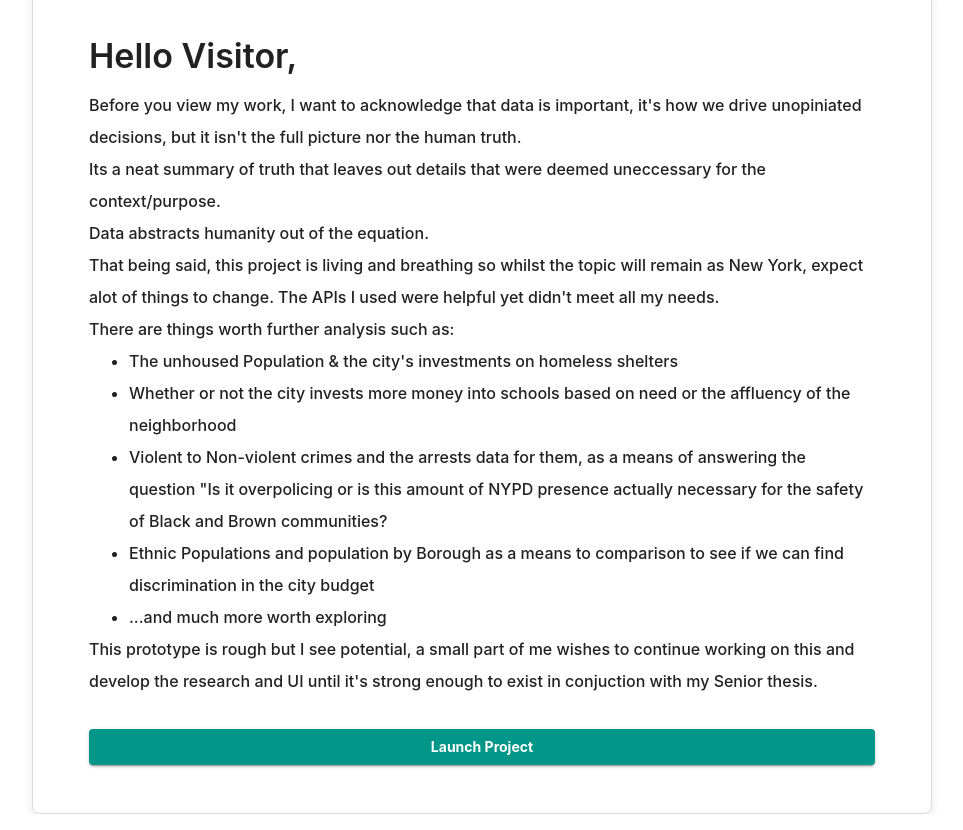
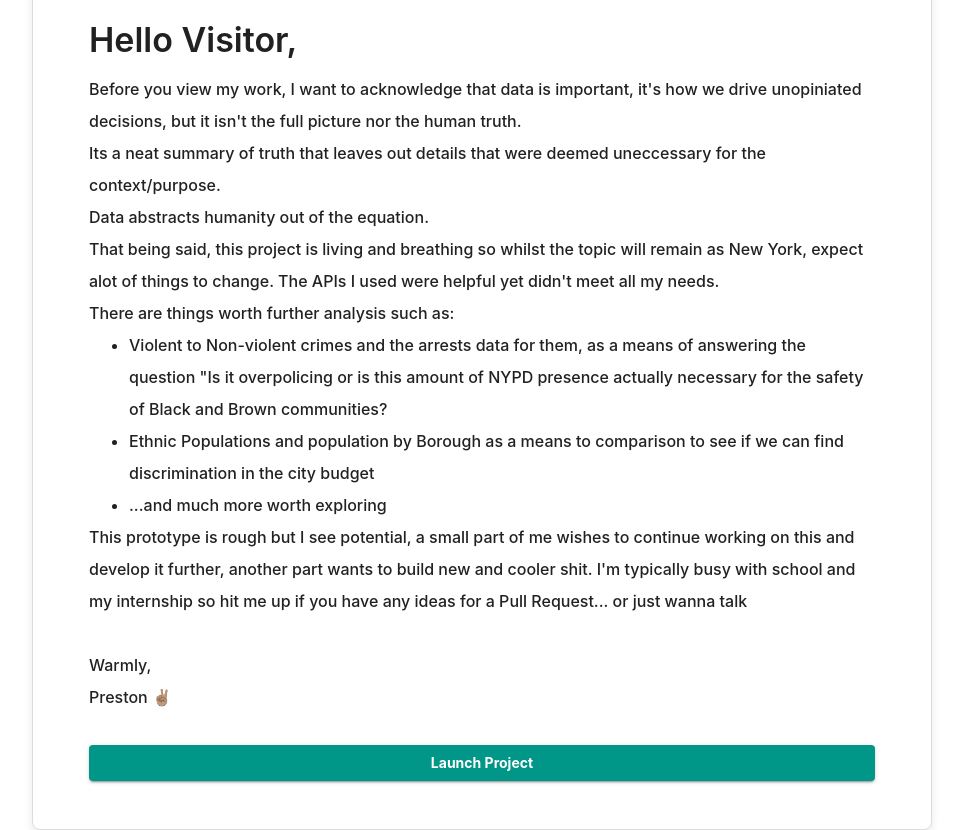
Before and after one commit to Saintpreston/nyc-data, a React (Create React App) app: page / in a window 1280 px wide. Shown: the whole page, without its empty margins (158-1121 px from the left). Built offline with nearby package versions, Linux system fonts and the light colour scheme; no server answers.

Commit message:
edit welcome text

```diff
--- a/src/features/welcome/Welcome.tsx
+++ b/src/features/welcome/Welcome.tsx
@@ -66,13 +66,7 @@ const containerStyles = {
 
       <Typography>There are things worth further analysis such as:</Typography>
       <Typography component="ul">
-        <Typography component="li">
-         The unhoused Population & the city's investments on homeless shelters
-        </Typography>
-        <Typography component="li">
-          Whether or not the city invests more money into schools based on need
-          or the affluency of the neighborhood
-        </Typography>
+
         <Typography component="li">
           Violent to Non-violent crimes and the arrests data for them, as a
           means of answering the question "Is it overpolicing or is this amount
@@ -87,8 +81,13 @@ const containerStyles = {
       </Typography>
       <Typography>
         This prototype is rough but I see potential, a small part of me
-        wishes to continue working on this and develop the research and UI until it's strong
-        enough to exist in conjuction with my Senior thesis.
+        wishes to continue working on this and develop it further, another part wants to build new and cooler shit.
+        I'm typically busy with school and my internship so hit me up if you have any ideas for a Pull Request... or just wanna talk
+      </Typography>
+      <br/>
+      <Typography>
+       Warmly, <br/>
+       Preston ✌🏽
       </Typography>
      <br/>
       <Button sx={{float:'right', fontWeight: 700}} onClick={handleClick} variant="contained" fullWidth>Launch Project</Button>
```
